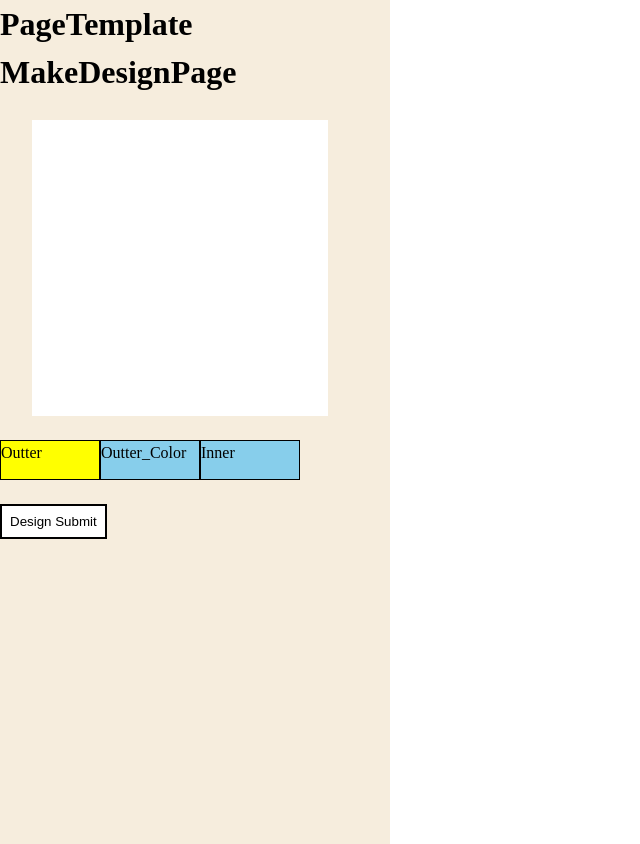
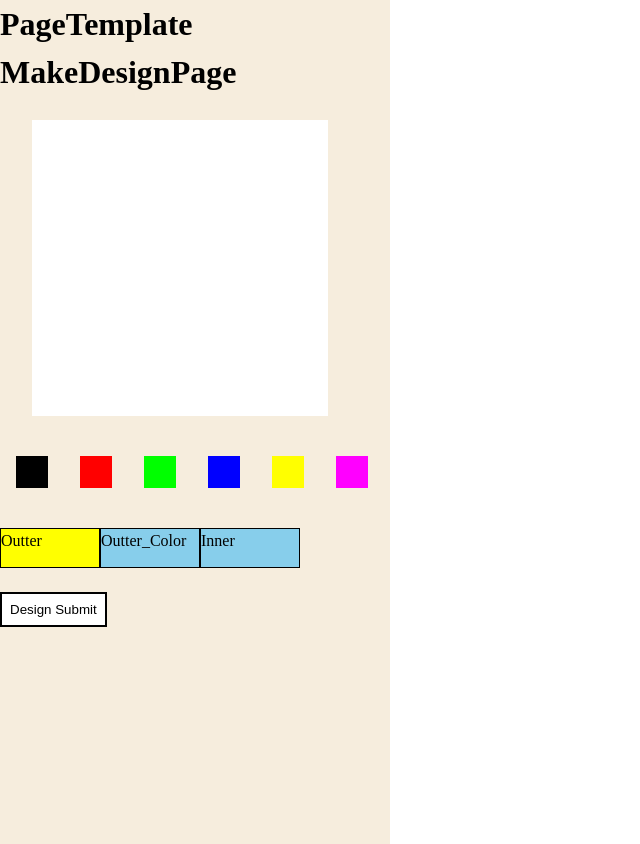
Before and after one commit to devBuzz142/numanku-fe, a React (Create React App) app: page /make/design in a window 1280 px wide. Shown: the whole page, without its empty margins (0-640 px from the left). Built offline with nearby package versions, Linux system fonts and the light colour scheme.

Commit message:
feat: color pallete for canvas 기초 구현

```diff
--- a/src/pages/MakeDesignPage/MakeDesignPage.jsx
+++ b/src/pages/MakeDesignPage/MakeDesignPage.jsx
@@ -20,6 +20,27 @@ const KukiCanvas = styled.canvas`
   background-color: white;
 `;
 
+const PALLETE = [
+  '#000000',
+  '#FF0000',
+  '#00FF00',
+  '#0000FF',
+  '#FFFF00',
+  '#FF00FF',
+];
+
+const PalleteContainer = styled.div`
+  display: flex;
+`;
+
+const PalleteItem = styled.div`
+  margin: 16px;
+
+  width: 32px;
+  height: 32px;
+  background-color: ${(props) => props.color};
+`;
+
 const MakeDesignPage = () => {
   const navigate = useNavigate();
 
@@ -29,11 +50,19 @@ const MakeDesignPage = () => {
   const [canvasCtx, setCanvasCtx] = useState(null);
   const [isPainting, setIsPainting] = useState(false);
 
+  const [colorIdx, setColorIdx] = useState(0);
+
   useEffect(() => {
     const canvas = canvasRef.current;
     const ctx = canvas.getContext('2d');
     setCanvasCtx(ctx);
   }, []);
+
+  useEffect(() => {
+    if (canvasCtx) {
+      canvasCtx.strokeStyle = PALLETE[colorIdx];
+    }
+  }, [canvasCtx, colorIdx]);
 
   const handleDraw = (e) => {
     const { offsetX, offsetY } = e.nativeEvent;
@@ -65,6 +94,16 @@ const MakeDesignPage = () => {
         onMouseLeave={() => setIsPainting(false)}
       />
       <br />
+      <PalleteContainer>
+        {PALLETE.map((color, idx) => (
+          <PalleteItem
+            key={`pallete-${idx}`}
+            color={color}
+            onClick={() => setColorIdx(idx)}
+          />
+        ))}
+      </PalleteContainer>
+      <br />
       <Tab
         items={['Outter', 'Outter_Color', 'Inner']}
         selected={selected}
```
